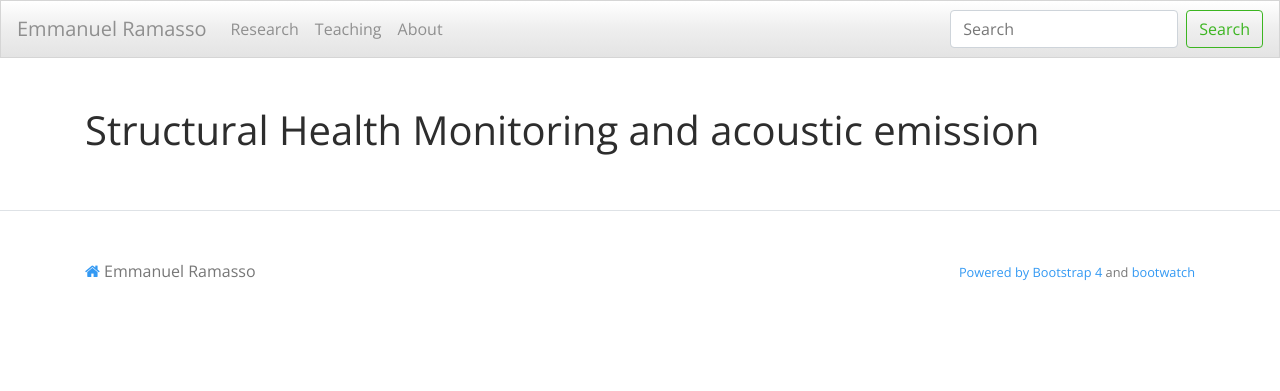
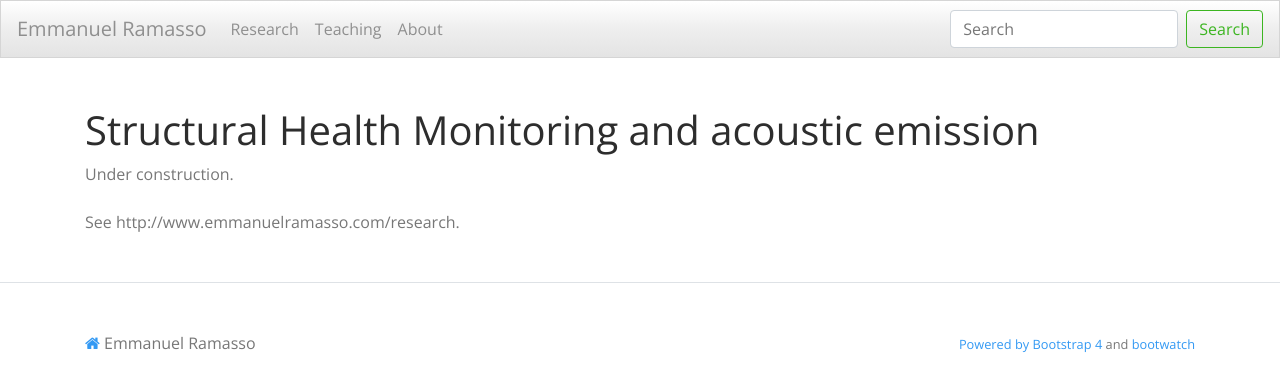
Before and after one commit to emmanuelramasso/emmanuelramasso.github.io, a Jekyll site: the page built from detailsAE.html, in a window 1280 px wide. Shown: the top 391 px of the page. Built offline with Jekyll 4.4.1, drawn with Linux system fonts in a browser that asks for light colours; a style sheet for code colours, icons or effects is not loaded.

Commit message:
Update detailsAE.html

```diff
--- a/detailsAE.html
+++ b/detailsAE.html
@@ -2,3 +2,7 @@
 layout: page
 title: Structural Health Monitoring and acoustic emission
 ---
+
+Under construction.<br>
+<br>
+See http://www.emmanuelramasso.com/research.
```
